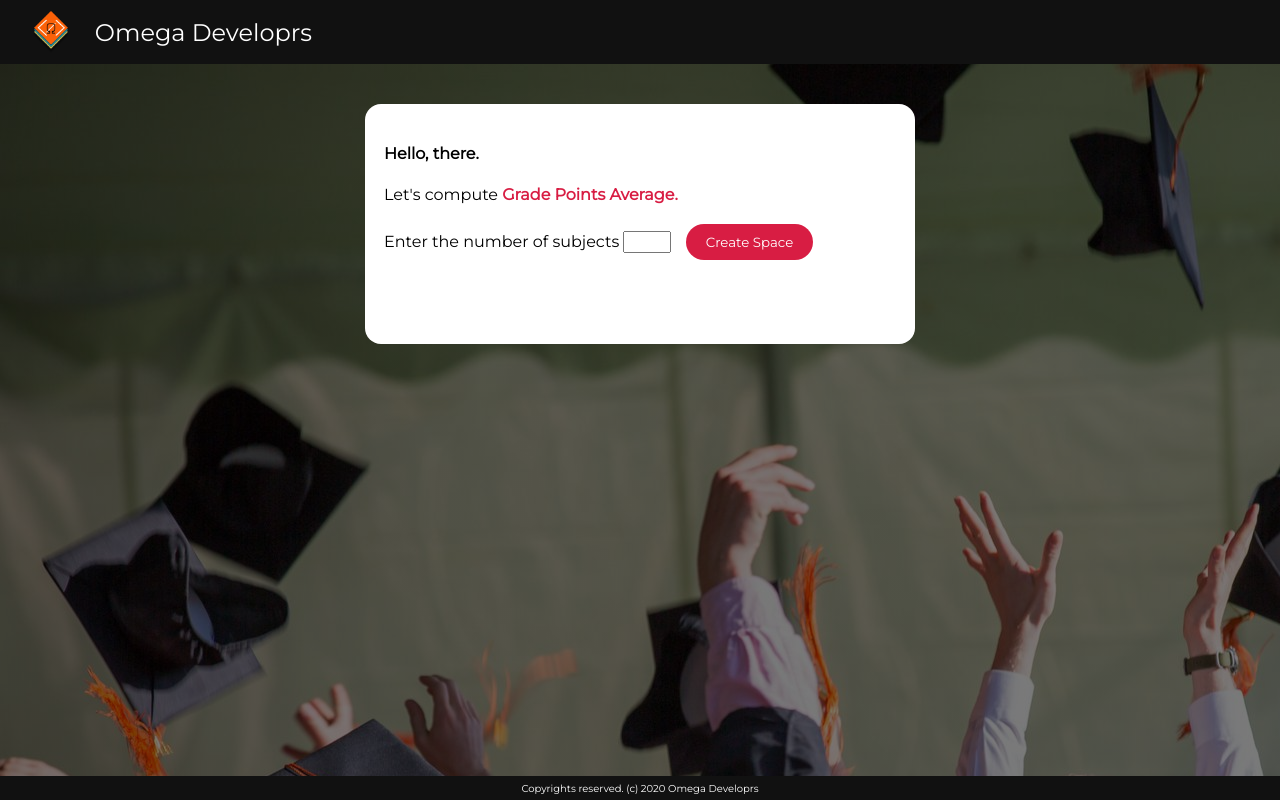
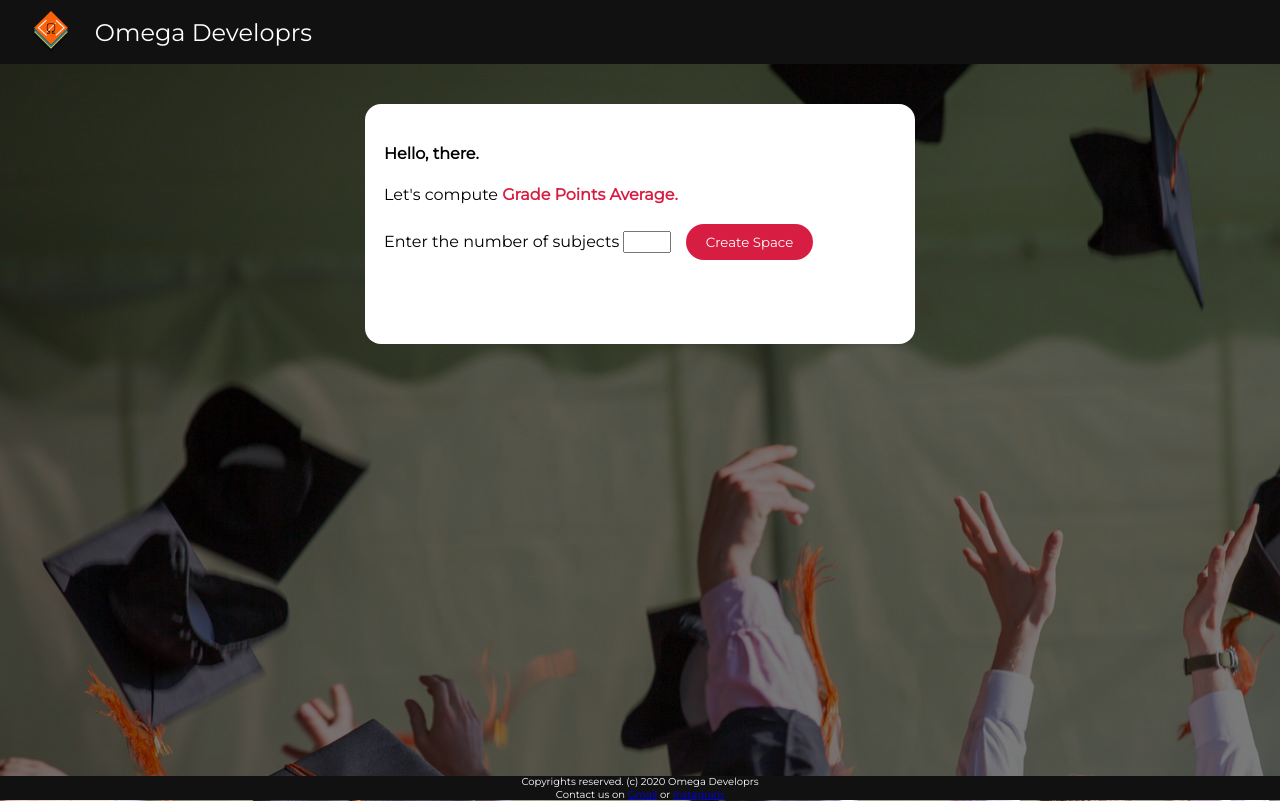
Before and after one commit to Omega-Developrs-Community/gpa-EEE, a plain HTML site: page index.htm in a window 1280 px wide. Drawn offline with Linux system fonts and the light colour scheme.

Commit message:
contact updated

```diff
--- a/index.htm
+++ b/index.htm
@@ -156,7 +156,7 @@
 
     <footer>
         <div class="foot" id="foot">
-            Copyrights reserved. (c) 2020 Omega Developrs
+            <p>Copyrights reserved. (c) 2020 Omega Developrs  <br> Contact us on <a target="blank" href="mailto:omegadeveloprs@gmail.com">Gmail</a> or <a target="blank" href="https://www.instagram.com/omega_developrs/">Instagram</a></p>
         </div>
     </footer>
 
```
